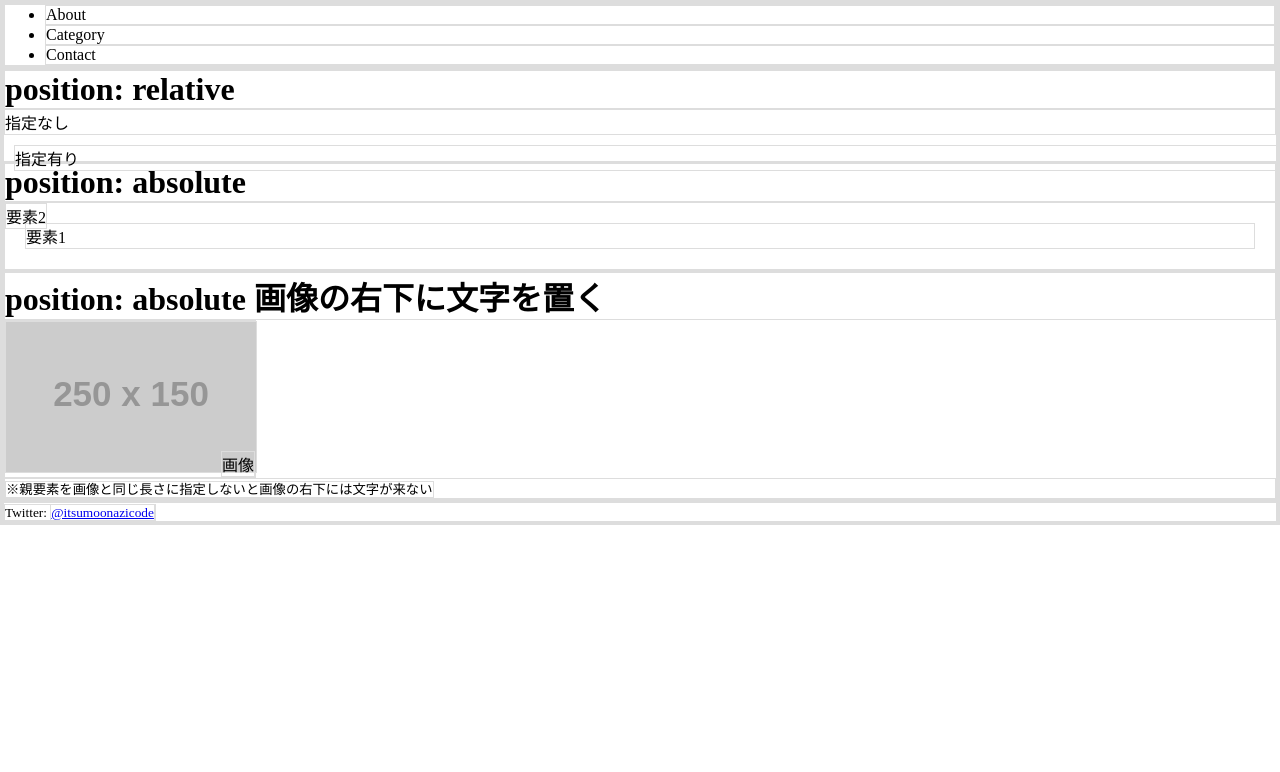
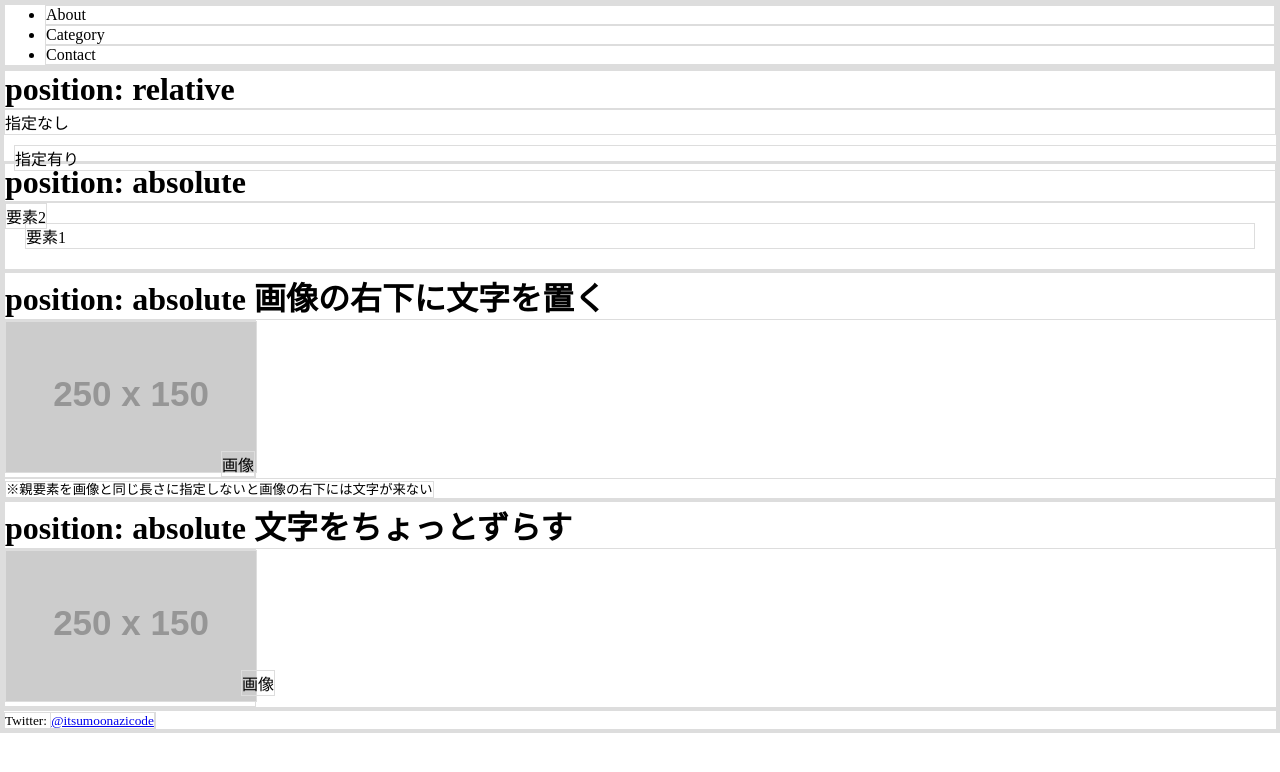
Before and after one commit to itsumoonazicode/20190810-20190818, a plain HTML site: page website/index.html in a window 1280 px wide. Drawn offline with Linux system fonts and the light colour scheme; placeholder pictures from the web are drawn by us.

Commit message:
position: absoluteのサンプル追加3

```diff
--- a/website/index.html
+++ b/website/index.html
@@ -42,6 +42,13 @@
 				<small>&#x203B;親要素を画像と同じ長さに指定しないと画像の右下には文字が来ない</small>
 			</p>
 		</div>
+		<div>
+			<h1>position: absolute 文字をちょっとずらす</h1>
+			<div class="exam2">
+				<img src="https://placehold.jp/250x150.png" alt="">
+				<span>画像</span>
+			</div>
+		</div>
 	</main>
 	<footer>
 		<p>
--- a/website/style.css
+++ b/website/style.css
@@ -30,3 +30,13 @@
 	bottom: 0;
 	right: 0;
 }
+.exam2 {
+	position: relative;
+	padding: 0;
+	width: 250px;
+}
+.exam2 span {
+	position: absolute;
+	bottom: 10px;
+	right: -20px;
+}
```
